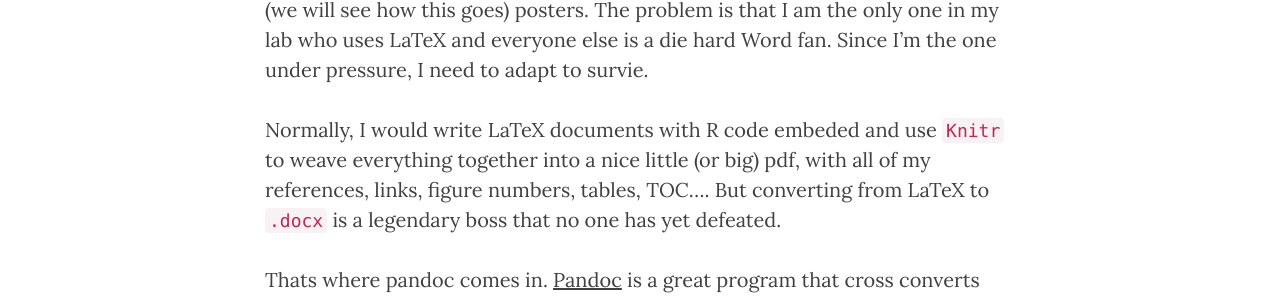
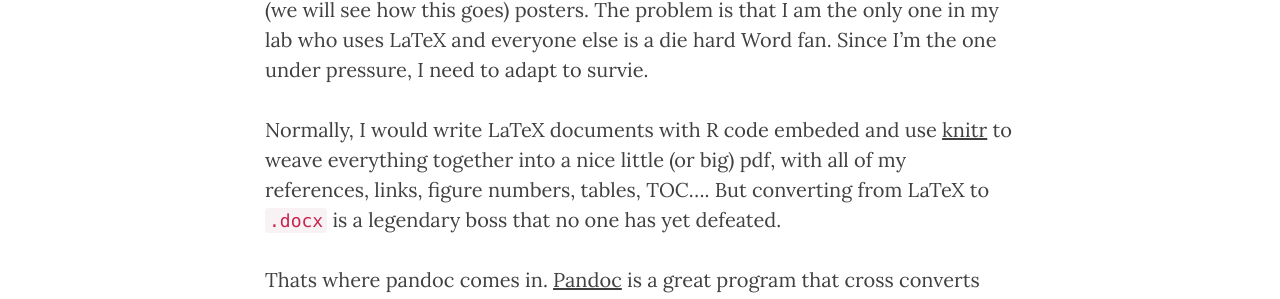
Before and after one commit to jhchung/reproducible_research, a Jekyll site: the page built from _posts/2014-10-12-reproducible-research-with-pandoc-knitr-and-word.md, in a window 1280 px wide. Shown: the part 868-1167 px from the top of the page. Built offline with Jekyll 4.4.1, drawn with Linux system fonts in a browser that asks for light colours; nearby versions of some CDN libraries.

Commit message:
Update URL

```diff
--- a/_posts/2014-10-12-reproducible-research-with-pandoc-knitr-and-word.md
+++ b/_posts/2014-10-12-reproducible-research-with-pandoc-knitr-and-word.md
@@ -14,7 +14,7 @@ work out between us?
 
 I really enjoy using R and LaTeX for creating reports, papers, presentations, and (we will see how this goes) posters. The problem is that I am the only one in my lab who uses LaTeX and everyone else is a die hard Word fan. Since I'm the one under pressure, I need to adapt to survie.
 
-Normally, I would write LaTeX documents with R code embeded and use `Knitr` to weave everything together into a nice little (or big) pdf, with all of my references, links, figure numbers, tables, TOC.... But converting from LaTeX to `.docx` is a legendary boss that no one has yet defeated.
+Normally, I would write LaTeX documents with R code embeded and use [knitr] to weave everything together into a nice little (or big) pdf, with all of my references, links, figure numbers, tables, TOC.... But converting from LaTeX to `.docx` is a legendary boss that no one has yet defeated.
 
 Thats where pandoc comes in. [Pandoc](http://johnmacfarlane.net/pandoc/) is a great program that cross converts several document formats. I'm interested in the markdown to Word conversion. It took a lot of work and hair pulling, but I think I've finally figured it out. Using `Knitr`, `rmarkdown`, and pandoc, I can finally get a working `.docx` with references, links, figure numbers, tables... almost everything I need to create a reproducible document.
 
```
Also changed, not shown: other parts of _posts/2014-10-12-reproducible-research-with-pandoc-knitr-and-word.md (+2 -0 lines).
